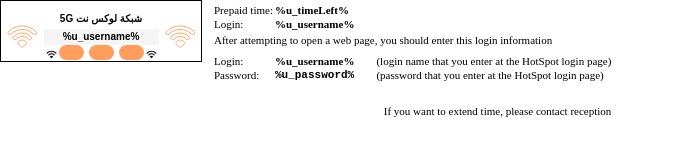
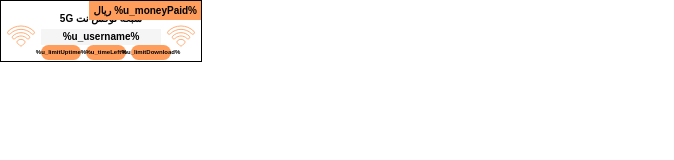
Before and after one commit to mustafabin/mustafa-net, a website: page vouchers.html in a window 1280 px wide. Shown: the whole page, without its empty margins (0-674 px from the left). Drawn offline with Linux system fonts and the light colour scheme.

Commit message:
vouchers

```diff
--- a/vouchers.html
+++ b/vouchers.html
@@ -1,6 +1,7 @@
 <!DOCTYPE html PUBLIC "-//W3C//DTD XHTML 1.0 Transitional//EN" "http://www.w3.org/TR/xhtml1/DTD/xhtml1-transitional.dtd">
 <html xmlns="http://www.w3.org/1999/xhtml">
   <head>
+    <meta charset="UTF-8" />
     <title>Vouchers</title>
     <style>
       @media print {
@@ -47,13 +48,16 @@
         display: flex;
       }
       .Voucher-bottom p {
-        width: 25px;
+        width: 40px;
         background-color: #ff9d5d;
-        font-size: 8px;
+        font-size: 6px;
         font-weight: 600;
         margin-right: 5px;
         font-family: Arial, Helvetica, sans-serif;
         border-radius: 10px;
+        display: flex;
+        align-items: center;
+        justify-content: center;
       }
       .Voucher-bottom p:last-of-type {
         margin-right: 0px;
@@ -70,9 +74,27 @@
         font-weight: 600;
         font-family: Arial, Helvetica, sans-serif;
       }
+      .Voucher-price {
+        position: absolute;
+        width: 200px;
+        height: 60px;
+        display: flex;
+        justify-content: flex-end;
+      }
+      .Voucher-price-container {
+        position: absolute;
+        background-color: #ff9d5d;
+        padding: 4px;
+      }
+      .Voucher-price p {
+        font-size: 10px;
+        font-weight: 600;
+        font-family: Arial, Helvetica, sans-serif;
+      }
     </style>
   </head>
   <body>
+
     <div class="Voucher">
       <svg viewBox="0 0 24 24" fill="none" xmlns="http://www.w3.org/2000/svg" stroke="#ff9d5d" stroke-width="0.504">
         <g id="SVGRepo_bgCarrier" stroke-width="0"></g>
@@ -85,7 +107,11 @@
             fill="#ffffff"></path>
         </g>
       </svg>
-
+      <div class="Voucher-price">
+        <div class="Voucher-price-container">
+          <p>ريال %u_moneyPaid%</p>
+        </div>
+      </div>
       <div class="Voucher-middle">
         <h1 class="Voucher-title">5G شبكة لوكس نت</h1>
         <div class="Voucher-code">
@@ -103,9 +129,9 @@
                 fill="black"></path>
             </g>
           </svg>
-          <p></p>
-          <p></p>
-          <p></p>
+          <p>%u_limitUptime%</p>
+          <p>%u_timeLeft%</p>
+          <p>%u_limitDownload%</p>
           <svg viewBox="0 0 24 24" fill="none" xmlns="http://www.w3.org/2000/svg">
             <g id="SVGRepo_bgCarrier" stroke-width="0"></g>
             <g id="SVGRepo_tracerCarrier" stroke-linecap="round" stroke-linejoin="round"></g>
@@ -133,45 +159,5 @@
       </svg>
     </div>
 
-    <table align="center" style="color: black; font-size: 11px">
-      <tr class="space1">
-        <td colspan="3"></td>
-      </tr>
-      <tr>
-        <td>Prepaid time:</td>
-        <td><b>%u_timeLeft%</b></td>
-      </tr>
-      <!-- <tr>   <td>Price:</td>   <td><b>%u_totalPrice%</b></td> </tr> <tr> -->
-      <td>Login:</td>
-      <td><b>%u_username%</b></td>
-      <!-- </tr> -->
-      <tr class="space2">
-        <td colspan="3"></td>
-      </tr>
-      <tr>
-        <td colspan="3">After attempting to open a web page, you should enter this login information</td>
-      </tr>
-      <tr height="5px">
-        <td colspan="3"></td>
-      </tr>
-      <tr>
-        <td>Login:</td>
-        <td><b>%u_username%</b></td>
-        <td style="padding-left: 20px">(login name that you enter at the HotSpot login page)</td>
-      </tr>
-      <tr>
-        <td>Password:</td>
-        <td>
-          <font face="courier new"><b>%u_password%</b></font>
-        </td>
-        <td style="padding-left: 20px">(password that you enter at the HotSpot login page)</td>
-      </tr>
-      <tr height="20px">
-        <td colspan="3"></td>
-      </tr>
-      <tr>
-        <td colspan="3" align="right">If you want to extend time, please contact reception</td>
-      </tr>
-    </table>
   </body>
 </html>
```
